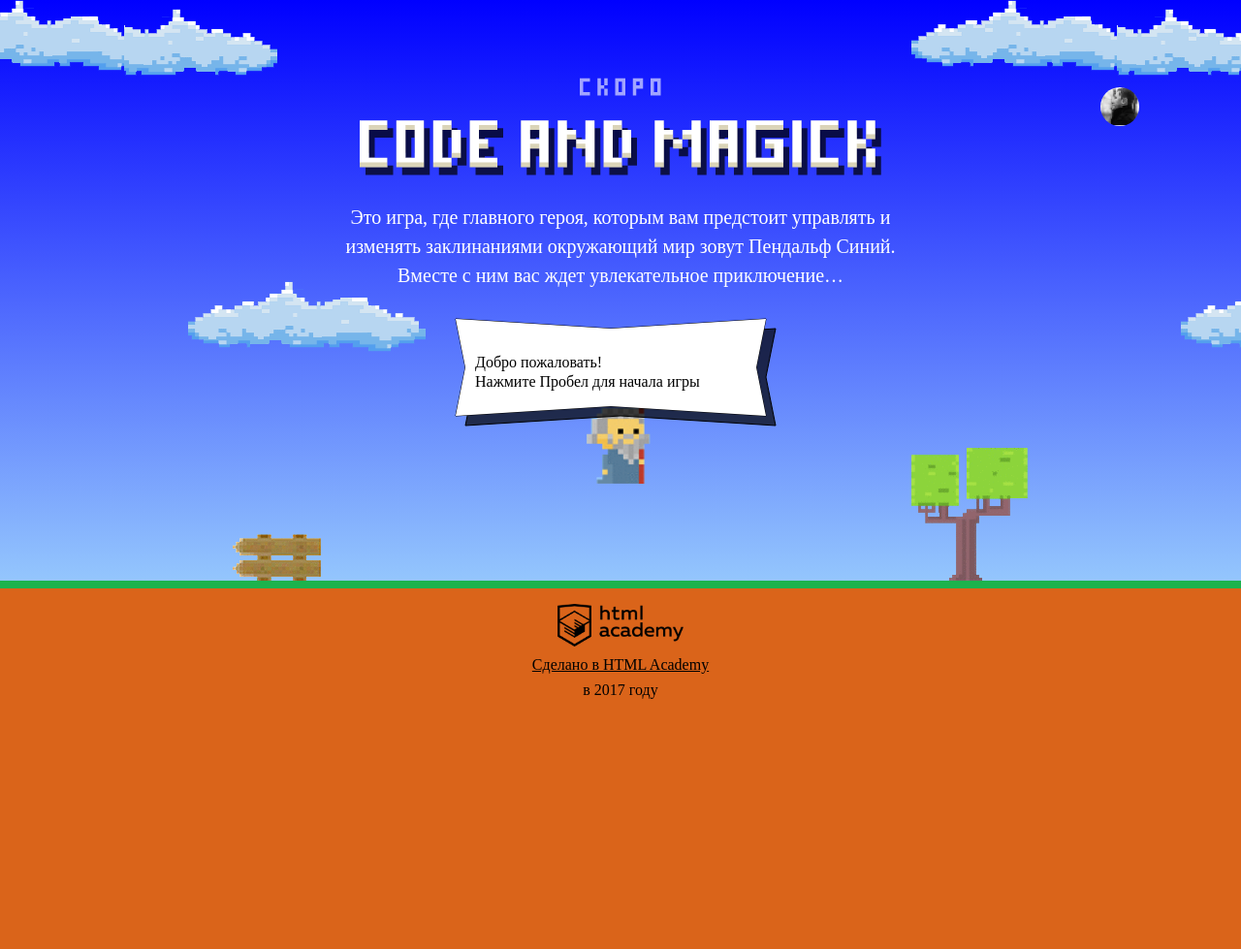
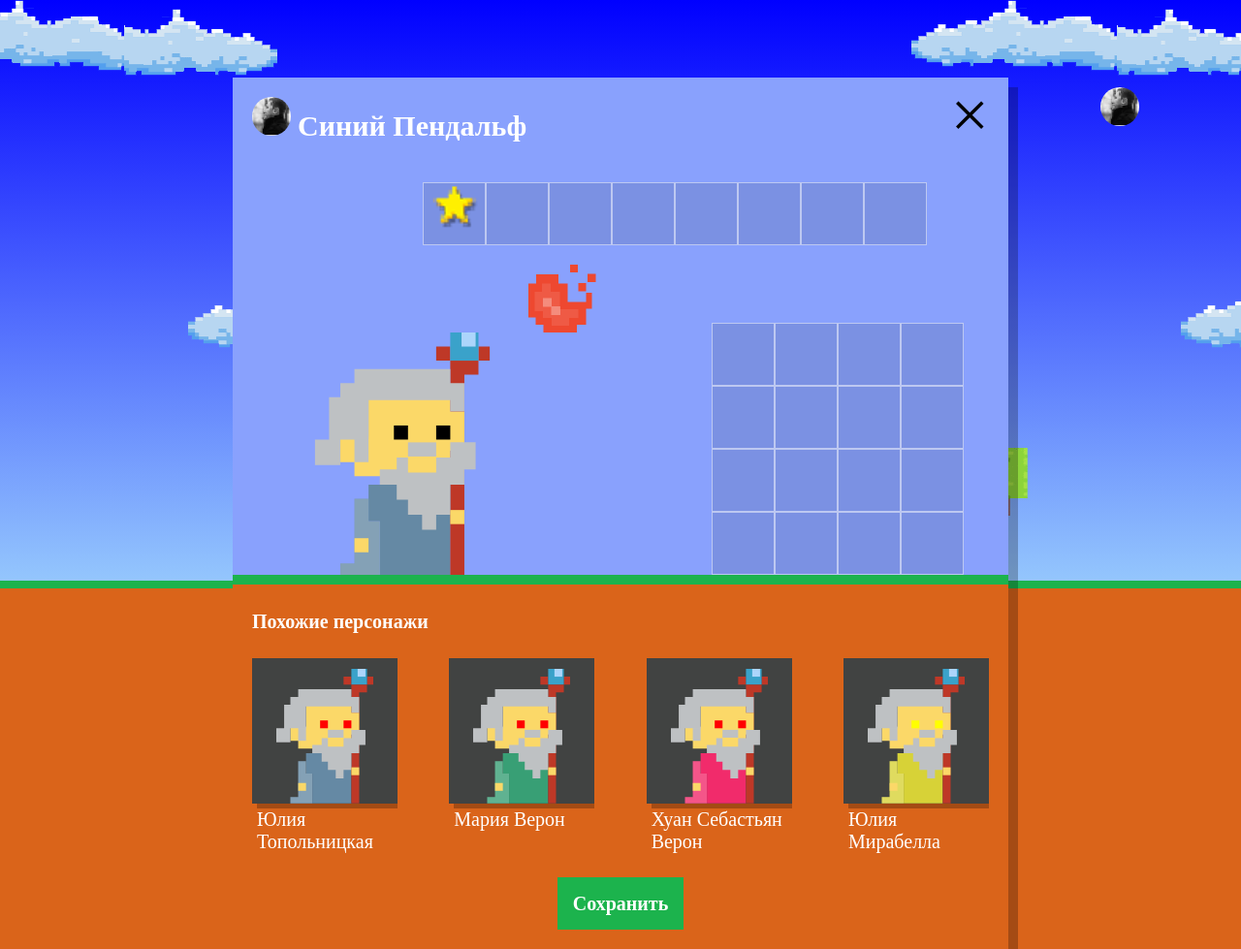
Before and after one commit to VolhaShtyka/518647-code-and-magick, a website: page index.html in a window 1280 px wide. Shown: the whole page at 97% size. Before the commit the page ends 800 px from the top, so only its background shows below. Drawn offline with Linux system fonts and the light colour scheme; a web font is replaced by a local one.

Commit message:
add wizard friends task

```diff
--- a/index.html
+++ b/index.html
@@ -203,8 +203,9 @@
 
 </script>
 
+<script src="js/game.js"></script>
+<script src="js/setup.js"></script>
 <script src="js/stat.js"></script>
-<script src="js/game.js"></script>
 
 </body>
 </html>
--- /dev/null
+++ b/js/setup.js
@@ -0,0 +1,56 @@
+'use strict';
+
+var FIRST_NAMES = ['Иван', 'Хуан Себастьян', 'Мария', 'Кристоф', 'Виктор', 'Юлия', 'Люпита', 'Вашингтон'];
+
+var LAST_NAMES = ['да Марья', 'Верон', 'Мирабелла', 'Вальц', 'Онопко', 'Топольницкая', 'Нионго', 'Ирвинг'];
+
+var COAT_COLORS = ['rgb(101, 137, 164)', 'rgb(241, 43, 107)', 'rgb(146, 100, 161)', 'rgb(56, 159, 117)', 'rgb(215, 210, 55)', 'rgb(0, 0, 0)'];
+
+var EYES_COLORS = ['black', 'red', 'blue', 'yellow', 'green'];
+
+var WIZARDS_COUNT = 4;
+
+var userDialog = document.querySelector('.setup');
+userDialog.classList.remove('hidden');
+
+var similarListElement = userDialog.querySelector('.setup-similar-list');
+
+var similarWizardTemplate = document.querySelector('#similar-wizard-template').content.querySelector('.setup-similar-item');
+
+var createWizards = function (wizardsCount) {
+  var wizards = [];
+  for (var i = 0; i < wizardsCount; i++) {
+    wizards[i] = {
+      name: randomValue(FIRST_NAMES) + ' ' + randomValue(LAST_NAMES),
+      coatColor: randomValue(COAT_COLORS),
+      eyesColor: randomValue(EYES_COLORS)
+    };
+  }
+  return wizards;
+};
+
+var randomValue = function (arr) {
+  return arr[Math.floor(Math.random() * arr.length)];
+};
+
+var createWizardElement = function (wizard) {
+  var wizardElement = similarWizardTemplate.cloneNode(true);
+
+  wizardElement.querySelector('.setup-similar-label').textContent = wizard.name;
+  wizardElement.querySelector('.wizard-coat').style.fill = wizard.coatColor;
+  wizardElement.querySelector('.wizard-eyes').style.fill = wizard.eyesColor;
+
+  return wizardElement;
+};
+
+var renderWizards = function (wizards) {
+  var fragment = document.createDocumentFragment();
+  for (var i = 0; i < wizards.length; i++) {
+    fragment.appendChild(createWizardElement(wizards[i]));
+  }
+  similarListElement.appendChild(fragment);
+};
+
+renderWizards(createWizards(WIZARDS_COUNT));
+
+userDialog.querySelector('.setup-similar').classList.remove('hidden');
```
Also changed, not shown: 1 other file.
